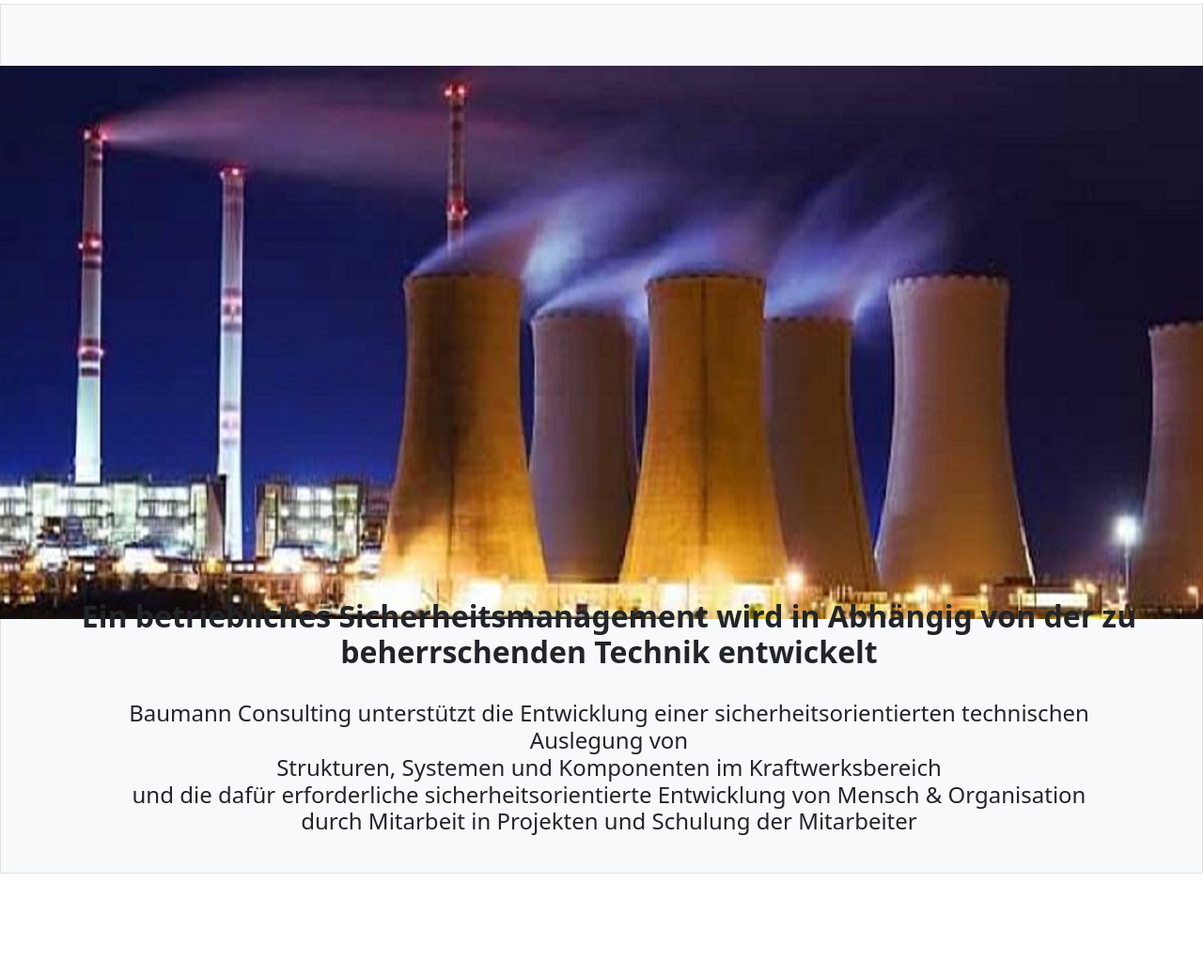
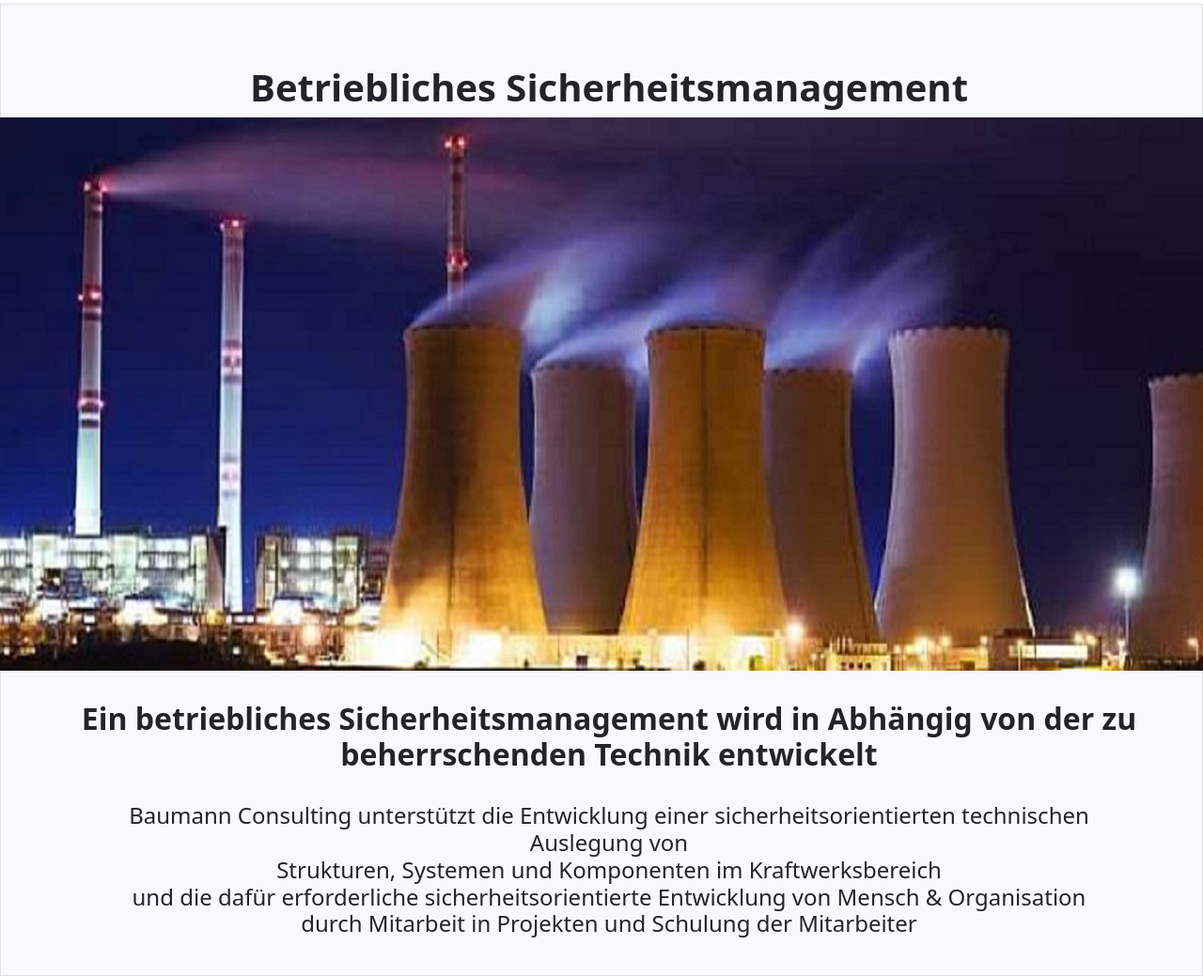
Before and after one commit to xkhadmy/django-H2ij, a Django app: page /Unser_Angebot/ in a window 1280 px wide. Shown: the part 75-1114 px from the top of the page at 94% size. Before the commit the page ends 1005 px from the top, so only its background shows below. Run offline with Django 4.2, Linux system fonts and the light colour scheme.

Commit message:
height: 60vh;

```diff
--- a/static/css/my_style.css
+++ b/static/css/my_style.css
@@ -102,7 +102,7 @@
     display: flex;
     justify-content: center;
     align-items: center;
-    height: 60vh;
+
     /* Высота контейнера по умолчанию */
 }
 
```
